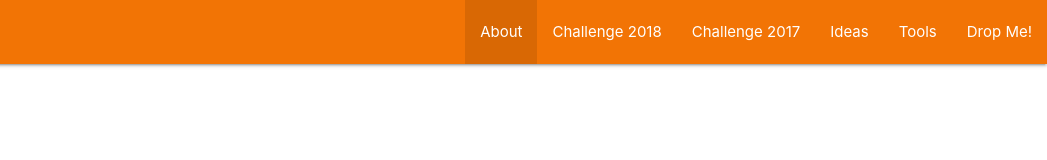
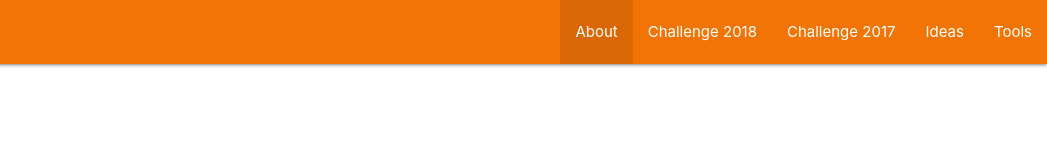
Before and after one commit to hypercosmac/changemaker, a plain HTML site: page about.html in a window 1280 px wide. Shown: the full height of the page, 233-1280 px from the left. Drawn offline with nearby package versions, Linux system fonts and the light colour scheme.

Commit message:
Tools dropdown

```diff
--- a/about.html
+++ b/about.html
@@ -41,9 +41,8 @@
         <li><a href="2018.html">Challenge 2018</a></li>
         <li><a href="2017.html">Challenge 2017</a></li>
         <li><a href="ideas.html">Ideas</a></li>
-        <li><a href="tools.html">Tools</a></li>
         <!-- Dropdown Trigger -->
-        <li> <a class='dropdown-trigger' href='#' data-target='dropdown1'>Drop Me!</a></li>
+        <li> <a class='dropdown-trigger' href='#' data-target='dropdown1'>Tools</a></li>
       </ul>
     </div>
   </nav>
@@ -57,7 +56,7 @@
   <script>
     document.addEventListener('DOMContentLoaded', function() {
       var elems = document.querySelectorAll('.dropdown-trigger');
-      var instances = M.Dropdown.init(elems, hover:true);
+      var instances = M.Dropdown.init(elems, {hover : true});
     });
   </script>
 </body>
```
